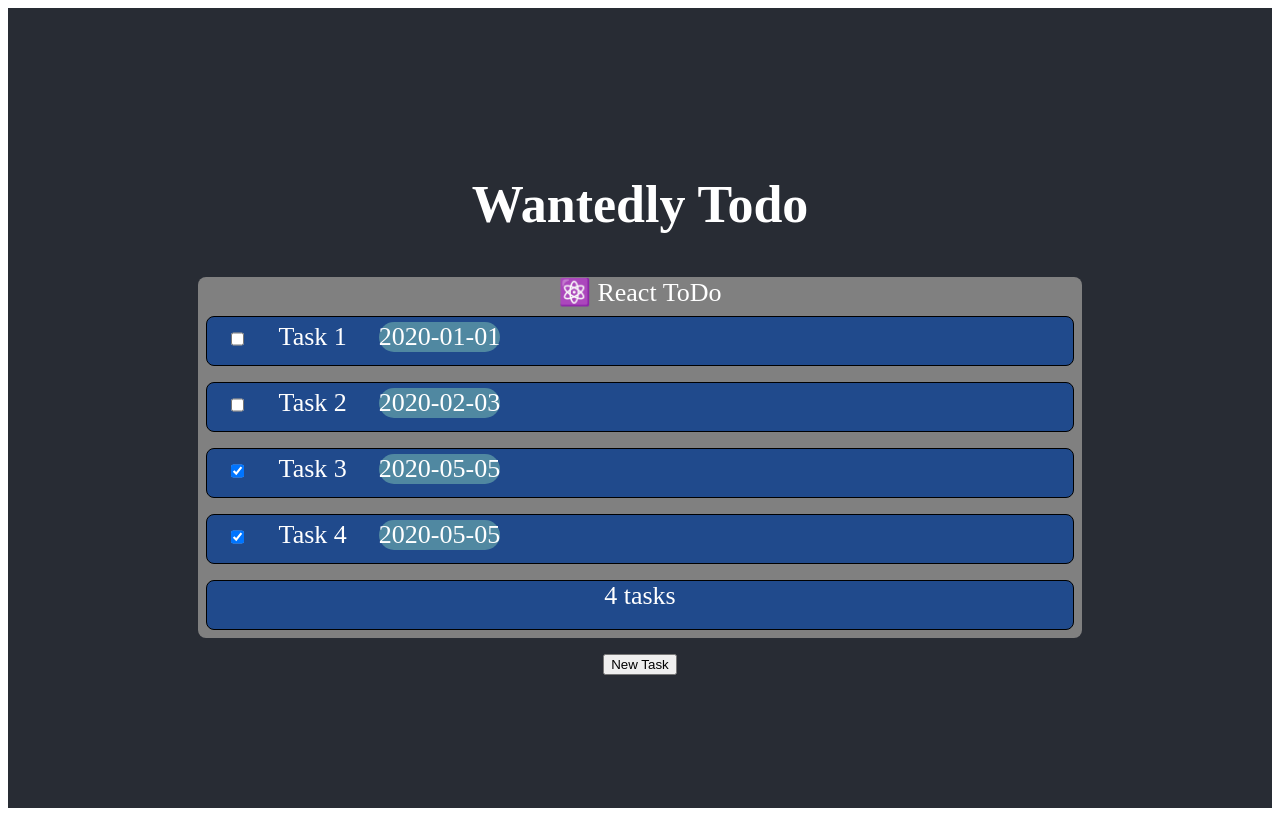
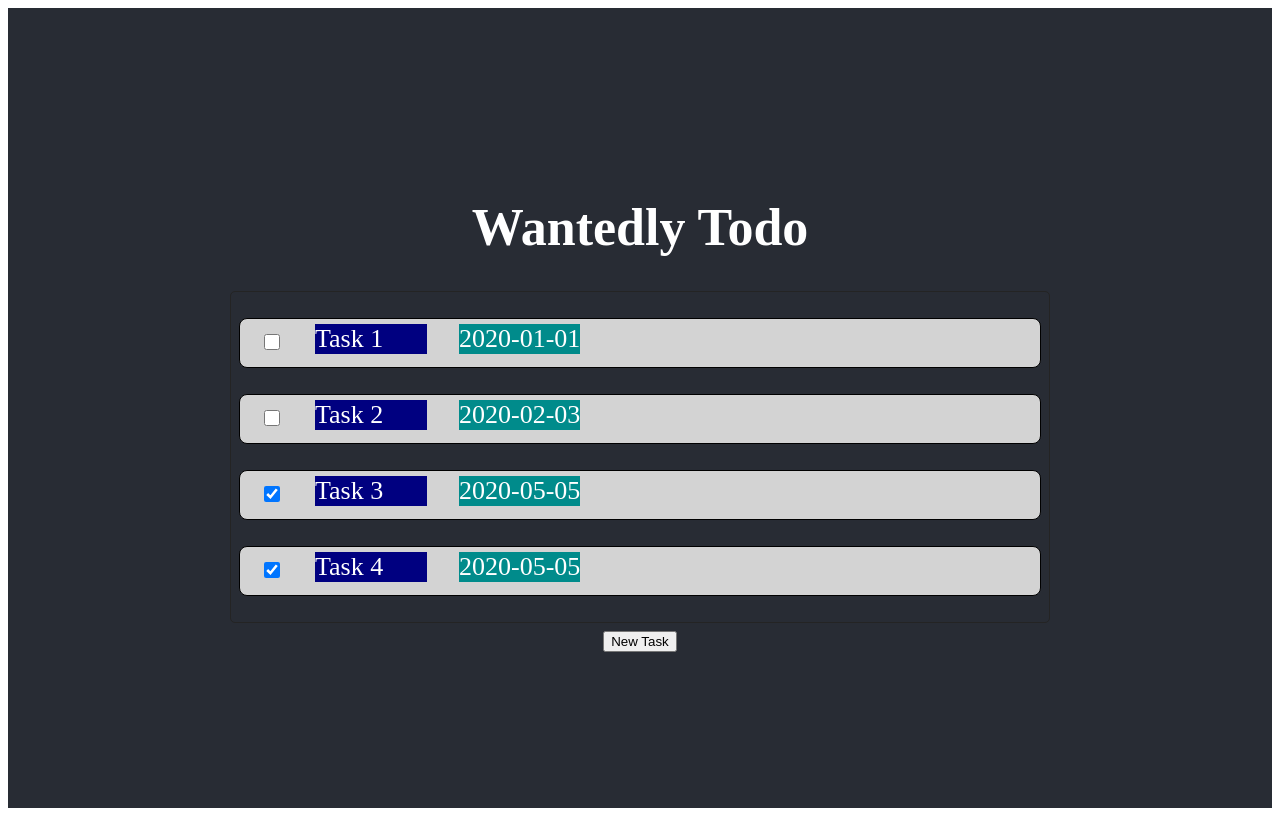
Before and after one commit to Ryo-Ura/Wantedly-Todos, a React (Create React App) app in the folder wantedly-todo/: page / in a window 1280 px wide. Built offline with nearby package versions, Linux system fonts and the light colour scheme.

Commit message:
DnD done. change in parent affect all. fix it.

```diff
--- a/wantedly-todo/src/App.jsx
+++ b/wantedly-todo/src/App.jsx
@@ -1,13 +1,14 @@
 import './app.scss';
 import React from 'react';
 import PopupWindow from './components/popup/popup-window/PopupWindow';
-import ListArea from './components/list-area/ListArea';
+// import ListArea from './components/list-area/ListArea';
+import Tasks from './components/task-list/tasks/Tasks';
 function App() {
     return (
     <div className="App">
         <header className="App-header">
         <h1>Wantedly Todo</h1>
-        <ListArea/>
+        <Tasks/>
         <PopupWindow/>
         </header>
     </div>
--- a/wantedly-todo/src/components/list-area/ListArea.jsx
+++ b/wantedly-todo/src/components/list-area/ListArea.jsx
@@ -1,39 +1,105 @@
-import React from 'react'
-import './listArea.scss';
+// import React from 'react'
+// import './listArea.scss';
 import Task from '../task-list/task/Task';
-function ListArea() {
-    const generateID = () => Math.random().toString(36).substring(5);
+// function ListArea() {
+//     const generateID = () => Math.random().toString(36).substring(5);
+    // const handleChecked = (checked) => {
+    //     const newTask = tasks.map(task => {
+    //         if (task.id === checked.id) {
+    //             task.complete = !task.complete;
+    //         }
+    //         return task;
+    //         });
+    //         setTasks(newTask);
+    // }
+//     const [tasks, setTasks] = React.useState([
+//         {id: generateID(), name: 'Task 1', dueDate: '2020-01-01', complete: false},
+//         {id: generateID(), name: 'Task 2', dueDate: '2020-02-03', complete: false},
+//         {id: generateID(), name: 'Task 3', dueDate: '2020-05-05', complete: true},
+//         {id: generateID(), name: 'Task 4', dueDate: '2020-05-05', complete: true},
+//     ])
+//     return (
+//         <div className="panel">
+//             <div className="panel-heading">
+//                 ⚛️ React ToDo
+//             </div>
+            // {tasks.map(task => (
+            //     <Task key={task.id}
+            //         task={task}
+            //         onMarked={handleChecked}
+            //     />
+            // ))}
+//             <div className="panel-block">
+//                 {tasks.length} tasks
+//             </div>
+//         </div>
+//     );
+// }
+
+// export default ListArea
+
+
+import React, { useState } from 'react'
+import { DragDropContext, Droppable, Draggable } from "react-beautiful-dnd";
+const reorder = (list, startIndex, endIndex) => {
+    const result = Array.from(list);
+    const [removed] = result.splice(startIndex, 1);
+    result.splice(endIndex, 0, removed);
+    return result;
+};
+
+const ListArea = ({tasks}) => {
+    const [project, setProject] = useState(tasks)
+    const onDragEnd = (result) => {
+        if (!result.destination) return;
+        if (result.destination.index === result.source.index) return;
+            const projects = reorder(project,result.source.index, result.destination.index);
+        //store reordered state.
+        setProject(projects)
+    }
     const handleChecked = (checked) => {
-        const newTask = tasks.map(task => {
-            if (task.id === checked.id) {
-                task.complete = !task.complete;
+        const newTask = tasks.map(project => {
+            if (project.id === checked.id) {
+                project.complete = !project.complete;
             }
-            return task;
+            return project;
             });
-            setTasks(newTask);
+            setProject(newTask);
     }
-    const [tasks, setTasks] = React.useState([
-        {id: generateID(), name: 'Task 1', dueDate: '2020-01-01', complete: false},
-        {id: generateID(), name: 'Task 2', dueDate: '2020-02-03', complete: false},
-        {id: generateID(), name: 'Task 3', dueDate: '2020-05-05', complete: true},
-        {id: generateID(), name: 'Task 4', dueDate: '2020-05-05', complete: true},
-    ])
     return (
-        <div className="panel">
-            <div className="panel-heading">
-                ⚛️ React ToDo
+
+        <DragDropContext onDragEnd={onDragEnd}>
+        <Droppable droppableId="list">
+            {(provided) => (
+            <div
+                ref={provided.innerRef}
+                {...provided.droppableProps}
+                style={{ border: "1px solid #242424", borderRadius: "5px" }}
+            >
+                {project && project.map((item, index) =>
+                    <Draggable draggableId={item.key} key={item.key} index={index}>
+                        {(provided) => (
+                        <div
+                            ref={provided.innerRef}
+                            {...provided.draggableProps}
+                            {...provided.dragHandleProps}
+                        >
+                            <p style={{ color: "white"}}>
+
+                                <Task key={item.id}
+                                task={item}
+                                onMarked={handleChecked}
+                                />
+
+                            </p>
+                        </div>
+                        )}
+                    </Draggable>)}
+                {provided.placeholder}
             </div>
-            {tasks.map(task => (
-                <Task key={task.id}
-                    task={task}
-                    onMarked={handleChecked}
-                />
-            ))}
-            <div className="panel-block">
-                {tasks.length} tasks
-            </div>
-        </div>
-    );
+            )}
+        </Droppable>
+        </DragDropContext>
+    )
 }
-
 export default ListArea
--- a/wantedly-todo/src/components/task-list/task/task.scss
+++ b/wantedly-todo/src/components/task-list/task/task.scss
@@ -1,37 +1,38 @@
 
-// .panel-block{
-//     background-color: lightgray;
-//     height: 3rem;
-//     margin: 0.5rem;
-//     border: 1px solid black;
-//     border-radius: 0.5rem;
-//     display: flex;
-//     flex-direction: column;
-//     .container{
-//         display: flex;
-//         margin-top: .3rem;
-//         align-items: center;
-//     }
-//     .check-box{
-//         display: flex;
-//         margin-top: .5rem;
-//         margin-left: 1.5rem;
-//         width: 1rem;
-//         height: 1rem;
-//         cursor: pointer;
-//         float: left;
-//     }
-//     .task-name{
-//         display: flex;
-//         float: left;
-//         width: 7rem;
-//         background-color: navy;
-//         margin-left: 2rem;
-//     }
-//     .task-due-date{
-//         display: flex;
-//         float: left;
-//         margin-left: 2rem;
-//         background-color: darkcyan;
-//     }
-// }
+.panel-block{
+    background-color: lightgray;
+    height: 3rem;
+    margin: 0.5rem;
+    border: 1px solid black;
+    border-radius: 0.5rem;
+    display: flex;
+    width: 50rem;
+    flex-direction: column;
+    .container{
+        display: flex;
+        margin-top: .3rem;
+        align-items: center;
+    }
+    .check-box{
+        display: flex;
+        margin-top: .5rem;
+        margin-left: 1.5rem;
+        width: 1rem;
+        height: 1rem;
+        cursor: pointer;
+        float: left;
+    }
+    .task-name{
+        display: flex;
+        float: left;
+        width: 7rem;
+        background-color: navy;
+        margin-left: 2rem;
+    }
+    .task-due-date{
+        display: flex;
+        float: left;
+        margin-left: 2rem;
+        background-color: darkcyan;
+    }
+}
--- a/wantedly-todo/src/components/task-list/tasks/Tasks.jsx
+++ b/wantedly-todo/src/components/task-list/tasks/Tasks.jsx
@@ -0,0 +1,32 @@
+import React from 'react'
+import ListArea from '../../list-area/ListArea';
+function Tasks() {
+    const generateID = () => Math.random().toString(36).substring(5);
+
+    const [tasks, setTasks] = React.useState([
+        {key: generateID(), name: 'Task 1', dueDate: '2020-01-01', complete: false},
+        {key: generateID(), name: 'Task 2', dueDate: '2020-02-03', complete: false},
+        {key: generateID(), name: 'Task 3', dueDate: '2020-05-05', complete: true},
+        {key: generateID(), name: 'Task 4', dueDate: '2020-05-05', complete: true},
+    ])
+    const handleChecked = (checked) => {
+        const newTask = tasks.map(task => {
+            if (task.id === checked.id) {
+                task.complete = !task.complete;
+            }
+            return task;
+            });
+            setTasks(newTask);
+    }
+    return (
+        <div>
+            <ListArea
+                tasks={tasks}
+                // onChecked={handleChecked}
+                // setTasks={setTasks}
+            />
+        </div>
+    )
+}
+
+export default Tasks
```
